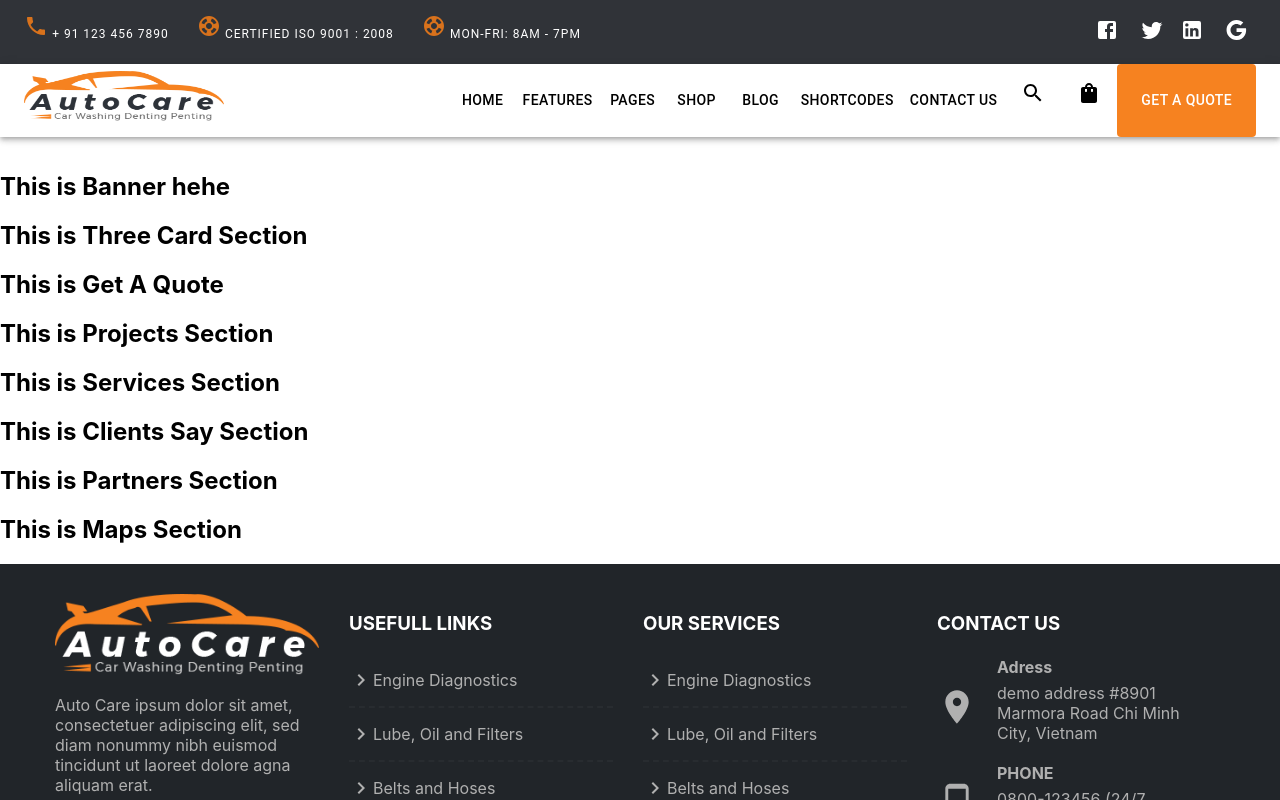
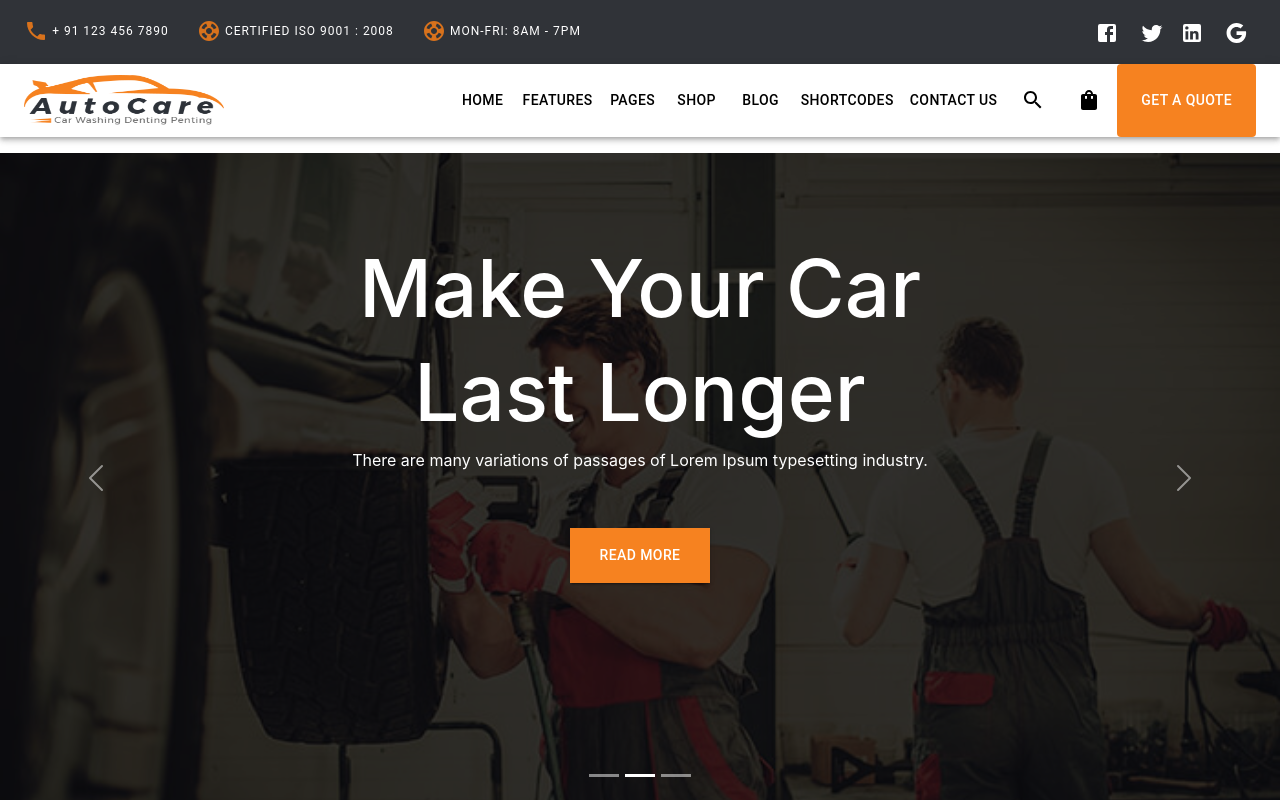
Before and after one commit to samkabir/React-Django-PostgreSQL-Autocar, a React (Create React App) app: page / in a window 1280 px wide. Shown: the top 800 px of the page. Built offline with nearby package versions, Linux system fonts and the light colour scheme.

Commit message:
banner added

```diff
--- a/package.json
+++ b/package.json
@@ -8,11 +8,15 @@
     "@mui/icons-material": "^5.2.5",
     "@mui/material": "^5.2.7",
     "@mui/styled-engine-sc": "^5.1.0",
+    "@mui/styles": "^5.2.3",
     "@testing-library/jest-dom": "^5.16.1",
     "@testing-library/react": "^12.1.2",
     "@testing-library/user-event": "^13.5.0",
+    "bootstrap": "^5.1.3",
     "react": "^17.0.2",
+    "react-bootstrap": "^2.1.0",
     "react-dom": "^17.0.2",
+    "react-material-ui-carousel": "^3.1.1",
     "react-router-dom": "^6.2.1",
     "react-scripts": "5.0.0",
     "styled-components": "^5.3.3",
--- a/public/index.html
+++ b/public/index.html
@@ -24,6 +24,13 @@
       work correctly both with client-side routing and a non-root public URL.
       Learn how to configure a non-root public URL by running `npm run build`.
     -->
+    <!-- bootstrap css  -->
+    <link
+  rel="stylesheet"
+  href="https://cdn.jsdelivr.net/npm/bootstrap@5.1.3/dist/css/bootstrap.min.css"
+  integrity="sha384-1BmE4kWBq78iYhFldvKuhfTAU6auU8tT94WrHftjDbrCEXSU1oBoqyl2QvZ6jIW3"
+  crossorigin="anonymous"
+/>
     <title>AutoCar Ltd</title>
   </head>
   <body>
--- /dev/null
+++ b/src/Components/Home/Banner/Banner.css
@@ -0,0 +1,15 @@
+
+.carousel-item::before {
+    content: "";
+    display: block;
+    position: absolute;
+    top: 0;
+    left: 0;
+    bottom: 0;
+    right: 0;
+    background: black;
+    opacity: 0.8;
+  }
+  .caption{
+      bottom: 200px !important;
+  }
--- a/src/Components/Home/Banner/Banner.js
+++ b/src/Components/Home/Banner/Banner.js
@@ -1,11 +1,75 @@
+import { Carousel } from 'react-bootstrap';
+// import { Button } from 'react-bootstrap';
+import slide1 from '../../../images/pic2_003.jpg'
+import slide2 from '../../../images/pic3_003.jpg'
+import slide3 from '../../../images/pic5.jpg'
+import Button from '@mui/material/Button';
+import "./Banner.css";
 import React from 'react';
 
 const Banner = () => {
+  const imageStyle = {
+    height:"650px",
+    objectFit:"cover"
+  }
+
+  const sliderHederStyle = {
+    fontSize: "80px"
+  }
+  const buttonStyle = {
+    backgroundColor: "#f68220",
+    borderRadius:"0px",
+    padding:"15px 30px",
+    marginTop:"40px"
+  }
 
     return (
-        <div>
-            <h2>This is Banner hehe</h2>
-        </div>
+      <Carousel fade>
+      <Carousel.Item className="carousel-item">
+        <img
+        style={imageStyle}
+          className=" d-block w-100"
+          src={slide1}
+          alt="First slide"
+        />
+        <Carousel.Caption className="caption">
+          <h1 style={sliderHederStyle}>Make Your Car</h1>
+          <h1 style={sliderHederStyle}>Last Longer</h1>
+          <p> There are many variations of passages of Lorem Ipsum typesetting industry.</p>
+          <Button variant="contained" style={buttonStyle}>Read More</Button>
+        </Carousel.Caption>
+      </Carousel.Item>
+      <Carousel.Item className="carousel-item">
+        <img
+        style={imageStyle}
+          className="d-block w-100"
+          src={slide2}
+          alt="Second slide"
+        />
+
+        <Carousel.Caption className="caption">
+        <h1 style={sliderHederStyle}>Make Your Car</h1>
+          <h1 style={sliderHederStyle}>Last Longer</h1>
+          <p> There are many variations of passages of Lorem Ipsum typesetting industry.</p>
+          <Button variant="contained" style={buttonStyle}>Read More</Button>
+        </Carousel.Caption>
+      </Carousel.Item>
+      <Carousel.Item className="carousel-item">
+        <img
+        style={imageStyle}
+          className="d-block w-100"
+          src={slide3}
+          alt="Third slide"
+        />
+
+        <Carousel.Caption className="caption">
+        <h1 style={sliderHederStyle}>Make Your Car</h1>
+          <h1 style={sliderHederStyle}>Last Longer</h1>
+          <p> There are many variations of passages of Lorem Ipsum typesetting industry.</p>
+          <Button variant="contained" style={buttonStyle}>Read More</Button>
+        </Carousel.Caption>
+      </Carousel.Item>
+    </Carousel>
     );
 };
 
```
Also changed, not shown: 1 other file (tests, documents, lock files or other folders).
